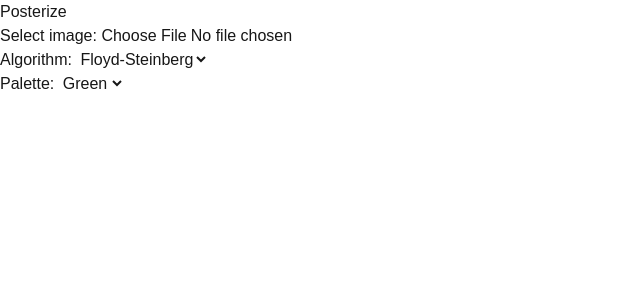
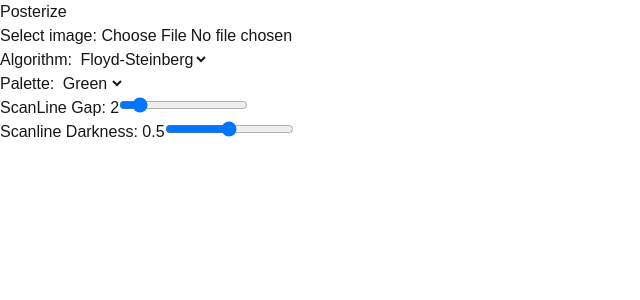
Before and after one commit to tuguldur0/posterize, a Next.js app: page / in a window 1280 px wide. Shown: the top 300 px of the page, without its empty margins (0-640 px from the left). Built offline with nearby package versions, Linux system fonts and the light colour scheme.

Commit message:
gn ornoso bosod halit ym nemcle

```diff
--- a/src/app/page.js
+++ b/src/app/page.js
@@ -6,15 +6,12 @@ export default function Home() {
   const [imageSrc, setImageSrc] = useState(null);
   const [algorithmSelected, setAlgorithmSelected] = useState("Floyd-Steinberg");
   const [paletteSelected, setPaletteSelected] = useState("Green");
+  const [scanlineInterval, setScanlineInterval] = useState(2);
+  const [scanlineDarkness, setScanlineDarkness] = useState(0.5);
   // ene deer original nemsen
   const algorithms = ["Bayer 4x4", "Floyd-Steinberg","Atkinson", "Original"];
   const canvasRef = useRef(null);
   const loadedImgRef = useRef(null);
-  const [effects, setEffects] = useState({
-    scanlines: false,
-    chromaticAberration: false,
-    noise: false,
-  })
   const palettes = {
     "Green": [
       [15, 56, 15],
@@ -29,10 +26,10 @@ export default function Home() {
       [235, 235, 235],
     ],
     "Neon": [
-      [13, 2, 33],
-      [121, 26, 204],
-      [255, 56, 100],
-      [45, 226 , 230],
+      [5, 0, 15],
+      [255, 0, 255],
+      [0, 255, 255],
+      [255, 255 , 255],
     ],
     "Brown": [
       [68, 36, 12],
@@ -45,6 +42,12 @@ export default function Home() {
       [115, 0, 0],
       [225, 0, 0],
       [255, 140, 140],
+    ],
+    "Blue": [
+      [0, 0, 15],
+      [0,0, 115],
+      [0, 0, 225],
+      [140, 140, 255],
     ]
 
   };
@@ -65,7 +68,6 @@ export default function Home() {
     return closestColor;
   };
 
-//algorithms
   const floydsteinberg = (data, width, height, pallete) => {
     const calculateError = (nx, ny, errR, errG, errB, factor) => {
       if(nx >= 0 && nx < width && ny >= 0 && ny < height) {
@@ -100,7 +102,6 @@ export default function Home() {
       }
     }
   }
-
   const bayer4x4 = (data, width, height, pallete) => {
     const bayer4x4 = [
       [0, 8, 2, 10],
@@ -156,7 +157,6 @@ export default function Home() {
         let errG = oldG - newG;
         let errB = oldB - newB;
 
-
         calculateError(x+1, y, errR, errG, errB, 1/8);
         calculateError(x+2, y, errR, errG, errB, 1/8);
         calculateError(x-1, y+1, errR, errG, errB, 1/8);
@@ -166,10 +166,9 @@ export default function Home() {
       }
     }
   }
-//effects
   const scanlines = (height, width, data, interval = 2, darkness = 0.5) => { //will make interval and darkness changable after frontend
     for(let y = 0; y < height; y++){
-      if(y % interval === 0) {
+      if(y % interval) {
         for(let x=0; x <width; x++ ){
           let index = (y * width + x) * 4;
           data[index] *= darkness;
@@ -179,34 +178,7 @@ export default function Home() {
       }
     }
   }
-  const chromaticAberration = (height, width, data, movement = 4) => {
-    const original = new Uint8ClampedArray(data);
-
-    const getIndex = (x, y) => (y * width + x) * 4;
-    const clampX = (x) => Math.min(width-1, Math.max(0,x));
-
-    for(let y = 0; y < height; y++){
-      for(let x = 0; x < width; x++){
-        const outIndex = getIndex(x, y);
-
-        const rX = clampX(x + movement);
-        const rIndex = getIndex(rX, y);
-
-        const bX = clampX(x - movement);
-        const bIndex = getIndex(bX, y);
-
-        const gIndex = outIndex;
-
-        data[outIndex] = original[rIndex];
-        data[outIndex + 1] = original[gIndex + 1];
-        data[outIndex + 2] = original[bIndex + 2];
-      }
-    }
-  }
-  const noiseDither = (height, width, data) => {
-
-  }
-  const drawCanvas = (img, algorithm, selectedPalette) => {
+  const drawCanvas = (img, algorithm, selectedPalette, interval = scanlineInterval, darkness = scanlineDarkness)  => {
     const canvas = canvasRef.current;
     if(!canvas) return;
     const ctx = canvas.getContext("2d");
@@ -221,20 +193,20 @@ export default function Home() {
     const activePalette = palettes[selectedPalette];
     if(algorithm == "Floyd-Steinberg"){
       floydsteinberg(data, width, height, activePalette);
+      scanlines(height, width, data);
     } else if (algorithm == "Bayer 4x4"){
       bayer4x4(data, width, height, activePalette);
     } else if (algorithm == "Atkinson"){
       atkinson(data, width, height, activePalette);
     }
-    if(effects.scanlines) scanlines(height, width, data);
-    if(effects.chromaticAberration) chromaticAberration(height, width, data);
-    if(effects.noise) noiseDither(height, width, data);
+    if (algorithm !== "Original") {
+      scanlines(height, width , data, interval, darkness);
+    }
     ctx.putImageData(imageData, 0, 0);
   }
   const handleImageUpload = (event) => {
     const file = event.target.files[0];
     if(!file) return;
-
     const reader = new FileReader();
     reader.onload = (e) => {
       const img = new Image();
@@ -307,6 +279,29 @@ export default function Home() {
         </label>
       </div>
       <div>
+        <label>
+          ScanLine Gap: {scanlineInterval}
+          <input type="range" min="1" max="10" step="1" value={scanlineInterval} onChange={(e) => {
+            setScanlineInterval(Number(e.target.value));
+          }} onMouseUp={(e) => {
+            const val = Number(e.target.value);
+            if(loadedImgRef.current) drawCanvas(loadedImgRef.current, algorithmSelected, paletteSelected, val, scanlineDarkness);
+          }}/>
+        </label>
+      </div>
+      <div>
+        <label>
+          Scanline Darkness: {scanlineDarkness}
+          <input type="range" min="0" max="1" step="0.1" value={scanlineDarkness} onChange={(e) => {
+            setScanlineDarkness(Number(e.target.value));
+          }} onMouseUp={(e) => {
+            const val = Number(e.target.value);
+            if(loadedImgRef.current) drawCanvas(loadedImgRef.current, algorithmSelected, paletteSelected, scanlineInterval, val);
+
+          }} />
+        </label>
+      </div>
+      <div>
         <canvas ref={canvasRef}></canvas>
       </div>
     <div>
```
